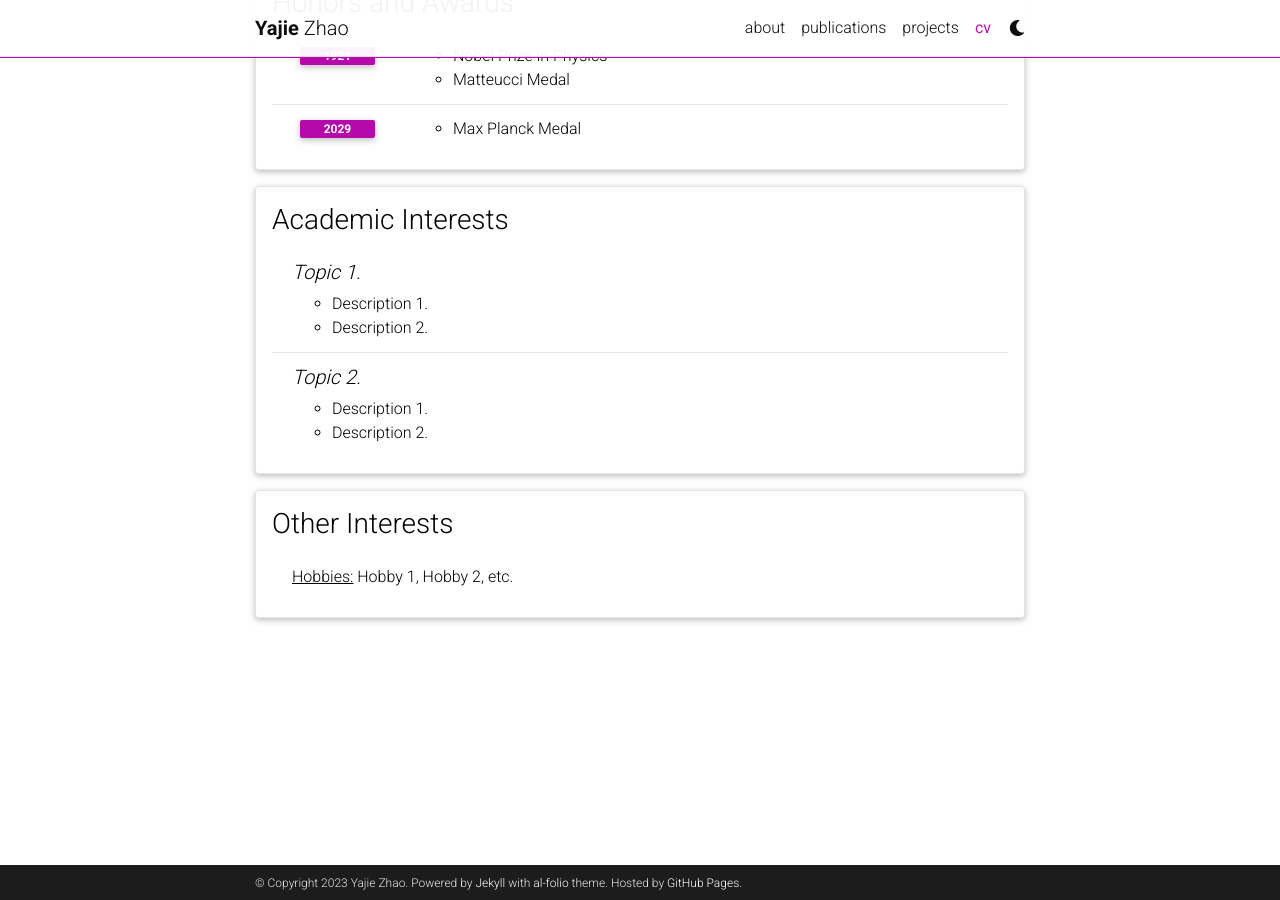
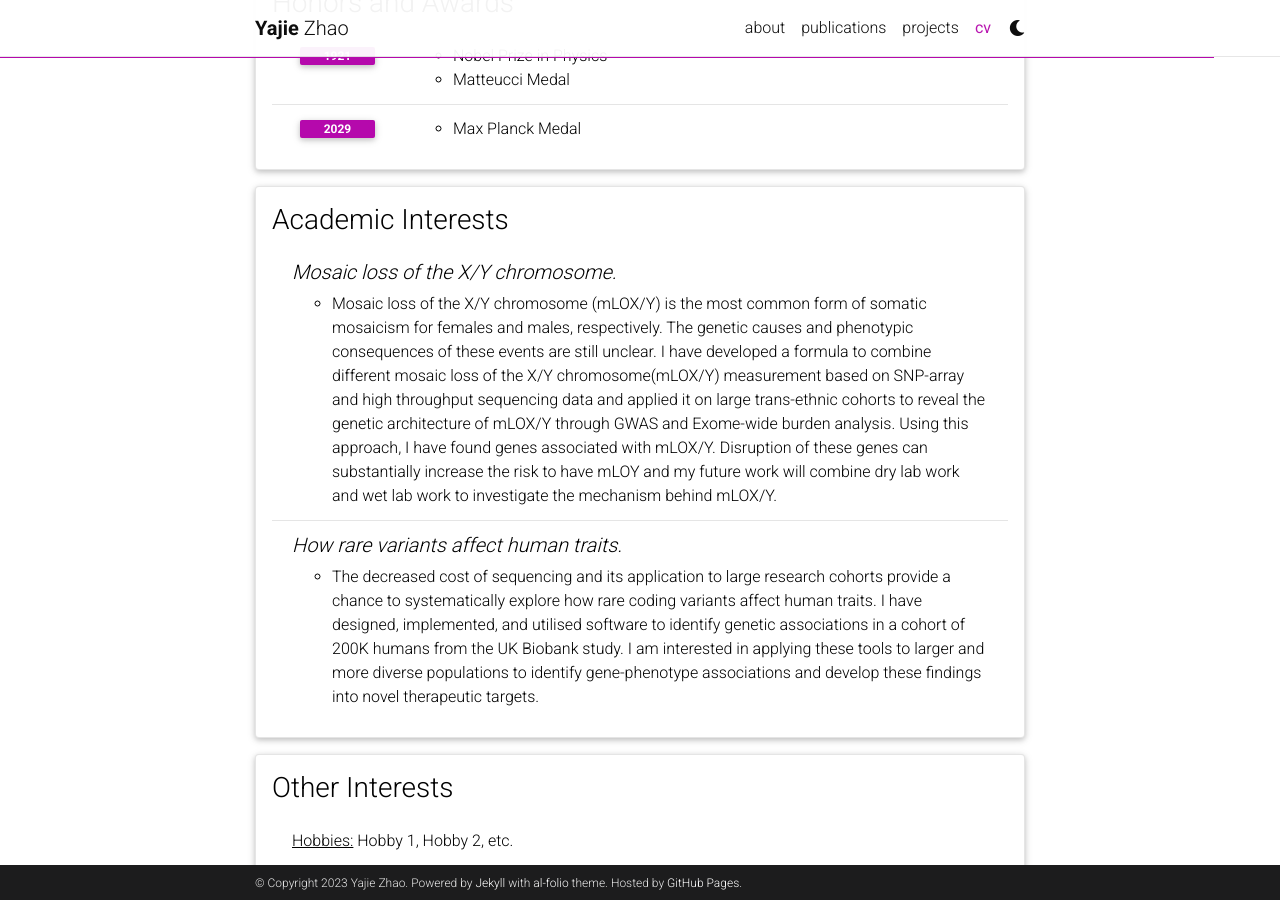
Before and after one commit to zhaoyajie1209/zhaoyajie1209.github.io, a Jekyll site: the page built from _pages/cv.md, in a window 1280 px wide and 900 px high, scrolled down 1686 px. Built offline with Jekyll 4.4.1, drawn with Linux system fonts in a browser that asks for light colours; comment, search, counter and statistics services are not loaded; a style sheet for code colours, icons or effects is not loaded.

Commit message:
Update cv.yml

```diff
--- a/_data/cv.yml
+++ b/_data/cv.yml
@@ -80,14 +80,12 @@
 - title: Academic Interests
   type: nested_list
   contents:
-    - title: Topic 1.
+    - title: "Mosaic loss of the X/Y chromosome."
       items:
-        - Description 1.
-        - Description 2.
-    - title: Topic 2.
+        - "Mosaic loss of the X/Y chromosome (mLOX/Y) is the most common form of somatic mosaicism for females and males, respectively. The genetic causes and phenotypic consequences of these events are still unclear. I have developed a formula to combine different mosaic loss of the X/Y chromosome(mLOX/Y) measurement based on SNP-array and high throughput sequencing data and applied it on large trans-ethnic cohorts to reveal the genetic architecture of mLOX/Y through GWAS and Exome-wide burden analysis. Using this approach, I have found genes associated with mLOX/Y. Disruption of these genes can substantially increase the risk to have mLOY and my future work will combine dry lab work and wet lab work to investigate the mechanism behind mLOX/Y."
+    - title: "How rare variants affect human traits."
       items:
-        - Description 1.
-        - Description 2.
+        - "The decreased cost of sequencing and its application to large research cohorts provide a chance to systematically explore how rare coding variants affect human traits. I have designed, implemented, and utilised software to identify genetic associations in a cohort of 200K humans from the UK Biobank study. I am interested in applying these tools to larger and more diverse populations to identify gene-phenotype associations and develop these findings into novel therapeutic targets."
 
 - title: Other Interests
   type: list
```
